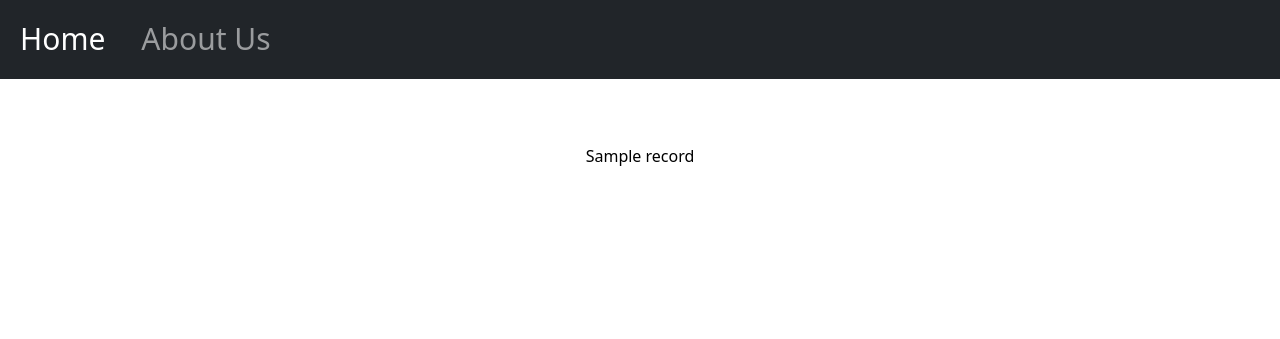
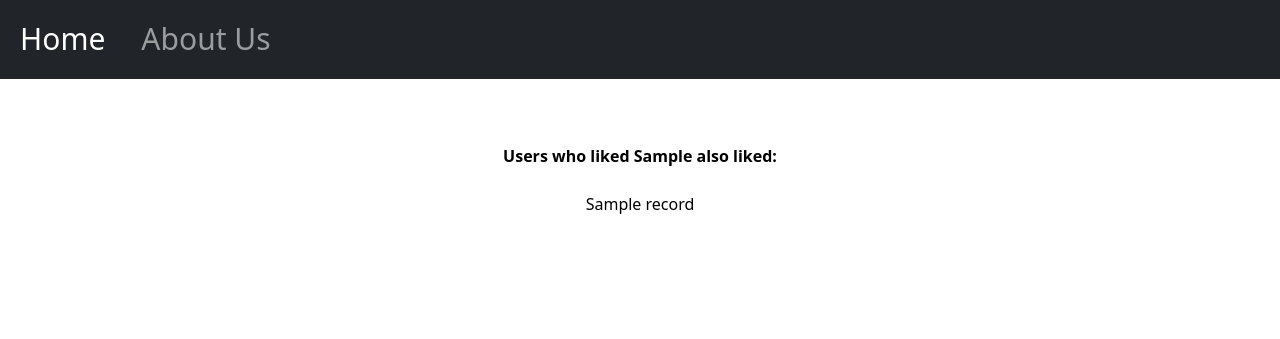
Before and after one commit to Techie5879/moviepp, a Flask app: template templates/prediction.html in a window 1280 px wide. Shown: the top 339 px of the page. Run offline with Flask 2, Linux system fonts and the light colour scheme; the template is opened without the code that fills it: most values are stand-ins (such as "Sample title", 1, 10 or a date in 2020); parts of the project's set-up code (start-up, migrations or seed data) failed here and were passed over.

Commit message:
minor update

```diff
--- a/app.py
+++ b/app.py
@@ -13,11 +13,12 @@ def index():
 
 @app.route('/predict')
 def predict():
-    predictions = get_recs(request.args.get("movie"))
+    movie_name = request.args.get("movie")
+    predictions = get_recs(movie_name)
     if isinstance(predictions, str):
         return render_template("apology.html")
     else:
-        return render_template("prediction.html", predictions=predictions)
+        return render_template("prediction.html", predictions=predictions, already_liked=movie_name)
 
 @app.route('/about')
 def about():
--- a/templates/prediction.html
+++ b/templates/prediction.html
@@ -6,6 +6,8 @@ Predictions
 
 {% block main %}
 <div class="mt-5 p-5 text-black rounded" >
+   <b>Users who liked {{already_liked}} also liked: </b>
+   <br><br>
    {% for record in predictions %}
       {{record}}
       <br>
```
